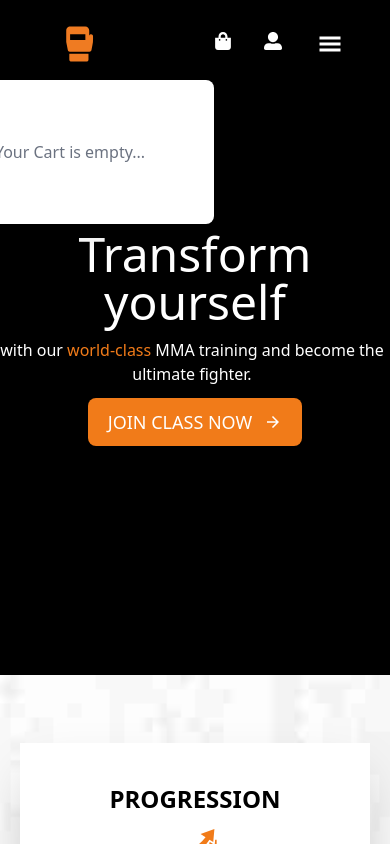
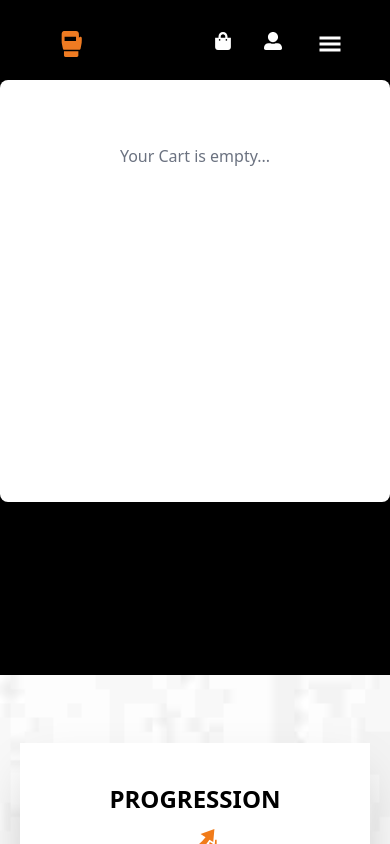
Before and after one commit to patrikzita/mma-gym, a React (Vite) app in the folder client/: page / in a window 390 px wide. Both pictures are taken after a click on the element 223 px from the left and 41 px from the top of the page. Shown: the top 844 px of the page. Built offline with nearby package versions, Linux system fonts and the light colour scheme.

Commit message:
Shopping cart menu - responsive function

```diff
--- a/client/src/component/Header/Navbar.tsx
+++ b/client/src/component/Header/Navbar.tsx
@@ -33,7 +33,7 @@ const CartOrderItem = ({ id }: CartOrderItemProps) => {
 
   return (
     <div
-      className="flex items-center justify-between px-4 py-2 text-sm font-medium cursor-pointer text-gray-600 hover:bg-gray-100"
+      className="flex items-center w-full justify-between px-4 py-2 text-sm font-medium cursor-pointer text-gray-600 hover:bg-gray-100"
       onClick={() => navigate(`/merch/${id}`)}
     >
       <div className="flex justify-center flex-1">
@@ -44,7 +44,7 @@ const CartOrderItem = ({ id }: CartOrderItemProps) => {
         {formatCurrency(data.price, "usd")}
       </p>
       <button
-        className="bg-secondary p-1 text-white rounded-full hover:text-secondary hover:bg-white text-xs"
+        className="p-1 text-black rounded-full hover:text-secondary hover:bg-white text-xs"
         onClick={(e) => {
           e.stopPropagation();
           removeCartItem(id);
@@ -110,10 +110,15 @@ const Navbar = () => {
     },
   ];
   return (
+    <>
       <nav className="fixed top-0 left-0 right-0 z-50 py-6 px-12 text-white bg-black">
         <div className="flex items-center justify-between">
           <Link to="/" onClick={scrollToTop}>
-          <img src={Logo} alt="MMA gym logo" className="w-16 h-auto" />
+            <img
+              src={Logo}
+              alt="MMA gym logo"
+              className="w-12 md:w-16 h-auto"
+            />
           </Link>
           <div className="hidden lg:block">
             <div className="flex justify-center">
@@ -164,40 +169,6 @@ const Navbar = () => {
               <GiHamburgerMenu />
             </button>
           </div>
-        {cartMenuOpen && (
-          <div
-            className="absolute top-16 right-8 -translate-x-1/2 mt-4 w-72  py-2 bg-white rounded-lg shadow-xl z-20 px-3"
-            ref={cartMenuRef}
-          >
-            {cartItems.length === 0 ? (
-              <div className="flex items-center justify-center h-32 ">
-                <p className="text-center text-gray-500">
-                  Your Cart is empty...
-                </p>
-              </div>
-            ) : (
-              <div className="flex flex-col justify-between gap-3">
-                <div className="flex justify-between text-black pb-2 border-b-2 text-xl">
-                  <p>Cart</p>
-                  <button
-                    className="hover:text-secondary"
-                    onClick={toggleCartMenu}
-                  >
-                    <AiOutlineClose />
-                  </button>
-                </div>
-                {cartItems.map((item) => (
-                  <CartOrderItem key={item.id} id={item.id} />
-                ))}
-                <div>
-                  <button className="flex w-full font-bold justify-center bg-secondary py-3 rounded-md">
-                    Checkout
-                  </button>
-                </div>
-              </div>
-            )}
-          </div>
-        )}
         </div>
 
         <div
@@ -224,6 +195,45 @@ const Navbar = () => {
           </div>
         </div>
       </nav>
+      {cartMenuOpen && (
+        <div
+          className="fixed top-16 mt-4 w-full h-1/2 bg-white rounded-lg shadow-xl z-50 p-3
+          sm:top-16 sm:right-2 sm:w-64 sm:h-auto
+          md:top-16 md:right-64 md:w-64
+          lg:right-36 lg:w-96
+          "
+          ref={cartMenuRef}
+        >
+          {cartItems.length === 0 ? (
+            <div className="flex items-center justify-center h-32 ">
+              <p className="text-center text-gray-500">Your Cart is empty...</p>
+            </div>
+          ) : (
+            <div className="flex flex-col justify-between gap-3 h-full">
+              <div className="flex justify-between text-black pb-2 border-b-2 text-xl">
+                <p>Cart</p>
+                <button
+                  className=" hover:text-secondary"
+                  onClick={toggleCartMenu}
+                >
+                  <AiOutlineClose />
+                </button>
+              </div>
+              <div className="flex flex-col justify-between w-full h-full gap-y-3">
+                <div>
+                {cartItems.map((item) => (
+                  <CartOrderItem key={item.id} id={item.id} />
+                ))}
+                </div>
+                <button className="flex w-full text-white font-bold justify-center bg-secondary py-3 rounded-md">
+                  Checkout
+                </button>
+              </div>
+            </div>
+          )}
+        </div>
+      )}
+    </>
   );
 };
 
```
Lines whose indentation alone changed are shown as unchanged.
